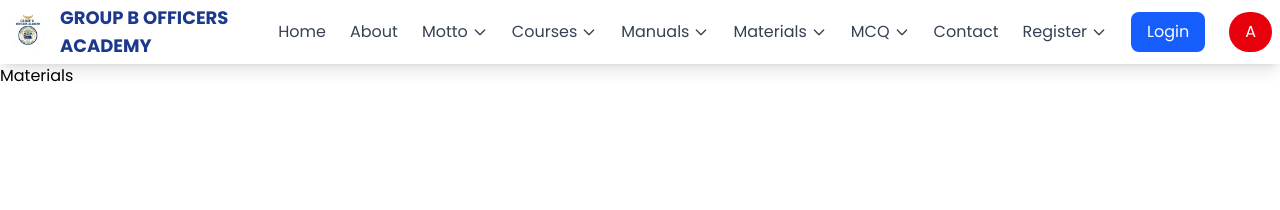
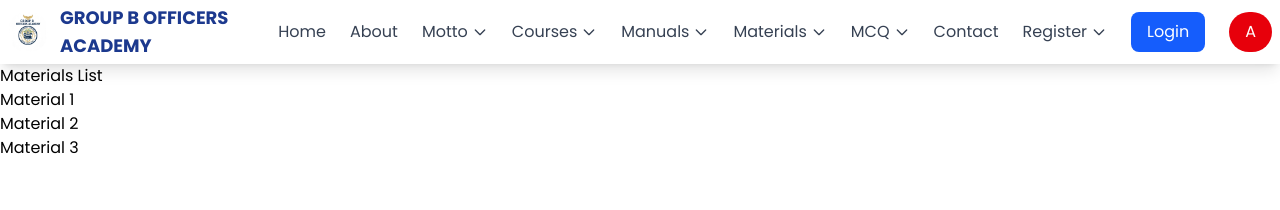
Before and after one commit to Group-B-Officers-Academy/aom-officer, a Next.js app: page /materials in a window 1280 px wide. Shown: the top 210 px of the page. Built offline with nearby package versions, Linux system fonts and the light colour scheme; no server answers; the database is empty.

Commit message:
Materials added

```diff
--- a/app/materials/page.tsx
+++ b/app/materials/page.tsx
@@ -4,7 +4,12 @@ const Materials = () => {
 
   return (
     <div>
-      <h1>Materials</h1>
+      <h1>Materials List</h1>
+      <ul>
+        <li>Material 1</li>
+        <li>Material 2</li>
+        <li>Material 3</li>
+      </ul>
     </div>
   )
 }
```
